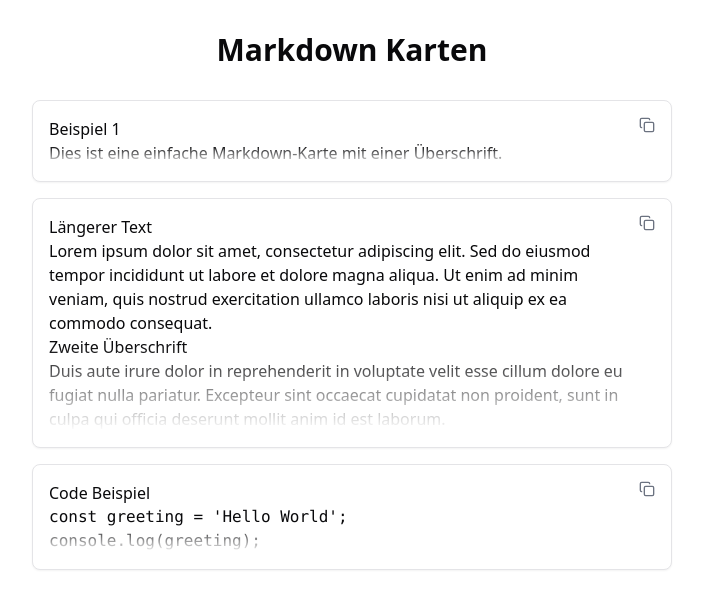
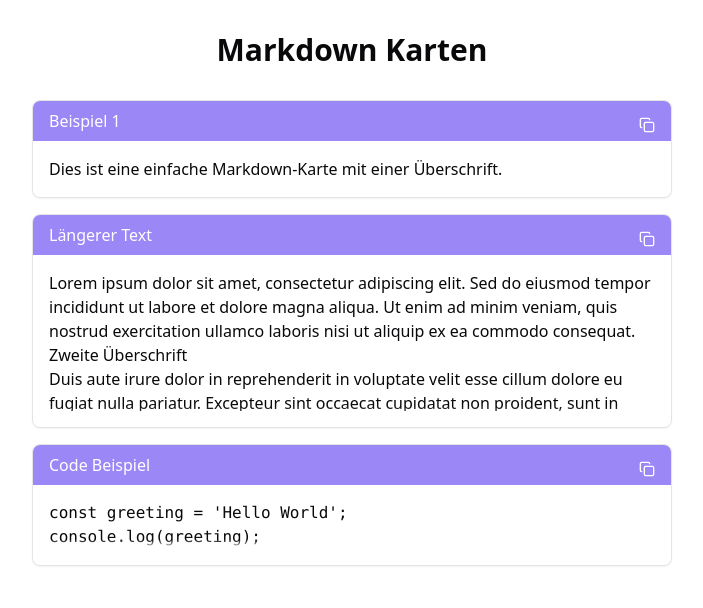
Before and after one commit to midorlo/markdown-card-creator, a React (Vite) app: page / in a window 1280 px wide. Shown: the top 608 px of the page, without its empty margins (288-991 px from the left). Built offline with nearby package versions, Linux system fonts and the light colour scheme.

Commit message:
Improve Markdown Card Display
Improved the visual presentation of Markdown cards.  Cards now display a set number of rows with a fade-out effect for additional content, and a hover effect to reveal a scrollbar for full text visibility.  An accent color has also been added for improved aesthetics.

```diff
--- a/src/components/MarkdownCard.tsx
+++ b/src/components/MarkdownCard.tsx
@@ -10,6 +10,7 @@ interface MarkdownCardProps {
 
 export const MarkdownCard = ({ content }: MarkdownCardProps) => {
   const [copied, setCopied] = useState(false);
+  const [isHovered, setIsHovered] = useState(false);
 
   const copyToClipboard = async () => {
     try {
@@ -22,12 +23,24 @@ export const MarkdownCard = ({ content }: MarkdownCardProps) => {
     }
   };
 
+  // Extract the title from the markdown content (first h1)
+  const title = content.split('\n')[0].replace('# ', '');
+
   return (
-    <div className="group relative rounded-lg border bg-card p-4 shadow-sm transition-all duration-300 hover:shadow-md animate-fade-up">
+    <div
+      className="group relative rounded-lg border bg-card shadow-sm transition-all duration-300 hover:shadow-md animate-fade-up overflow-hidden"
+      onMouseEnter={() => setIsHovered(true)}
+      onMouseLeave={() => setIsHovered(false)}
+    >
+      {/* Title bar with accent color */}
+      <div className="bg-[#9b87f5] px-4 py-2 text-white font-medium">
+        {title}
+      </div>
+
       <div className="absolute right-2 top-2 z-10">
         <button
           onClick={copyToClipboard}
-          className="rounded-full p-2 text-gray-500 transition-all duration-200 hover:bg-secondary hover:text-gray-700"
+          className="rounded-full p-2 text-white transition-all duration-200 hover:bg-white/20"
           aria-label="Copy to clipboard"
         >
           {copied ? (
@@ -37,10 +50,18 @@ export const MarkdownCard = ({ content }: MarkdownCardProps) => {
           )}
         </button>
       </div>
-      <div className="card-content">
-        <div className="max-h-[300px] overflow-y-auto hide-scrollbar pr-4">
-          <div className="prose prose-sm max-w-none fade-bottom">
-            <ReactMarkdown>{content}</ReactMarkdown>
+
+      <div className="card-content p-4">
+        <div
+          className={`overflow-y-auto transition-all duration-300 ${
+            isHovered ? "custom-scrollbar max-h-[500px]" : "hide-scrollbar max-h-[140px]"
+          }`}
+        >
+          <div className={`prose prose-sm max-w-none ${!isHovered ? "fade-bottom" : ""}`}>
+            <ReactMarkdown>
+              {/* Remove the title from content since we show it separately */}
+              {content.split('\n').slice(1).join('\n')}
+            </ReactMarkdown>
           </div>
         </div>
       </div>
--- a/src/index.css
+++ b/src/index.css
@@ -29,7 +29,7 @@
   /* Custom Scrollbar Styling */
   .custom-scrollbar {
     scrollbar-width: thin;
-    scrollbar-color: rgba(0, 0, 0, 0.2) transparent;
+    scrollbar-color: rgba(155, 135, 245, 0.3) transparent;
   }
 
   .custom-scrollbar::-webkit-scrollbar {
@@ -41,7 +41,7 @@
   }
 
   .custom-scrollbar::-webkit-scrollbar-thumb {
-    background-color: rgba(0, 0, 0, 0.2);
+    background-color: rgba(155, 135, 245, 0.3);
     border-radius: 3px;
   }
 
@@ -54,19 +54,9 @@
   .hide-scrollbar::-webkit-scrollbar {
     display: none;
   }
-
-  /* Show scrollbar on hover */
-  .card-content:hover .hide-scrollbar {
-    scrollbar-width: thin;
-    -ms-overflow-style: auto;
-  }
-
-  .card-content:hover .hide-scrollbar::-webkit-scrollbar {
-    display: block;
-  }
 }
 
 .fade-bottom {
-  mask-image: linear-gradient(to bottom, black 60%, transparent 100%);
-  -webkit-mask-image: linear-gradient(to bottom, black 60%, transparent 100%);
+  mask-image: linear-gradient(to bottom, black 80%, transparent 100%);
+  -webkit-mask-image: linear-gradient(to bottom, black 80%, transparent 100%);
 }
```
